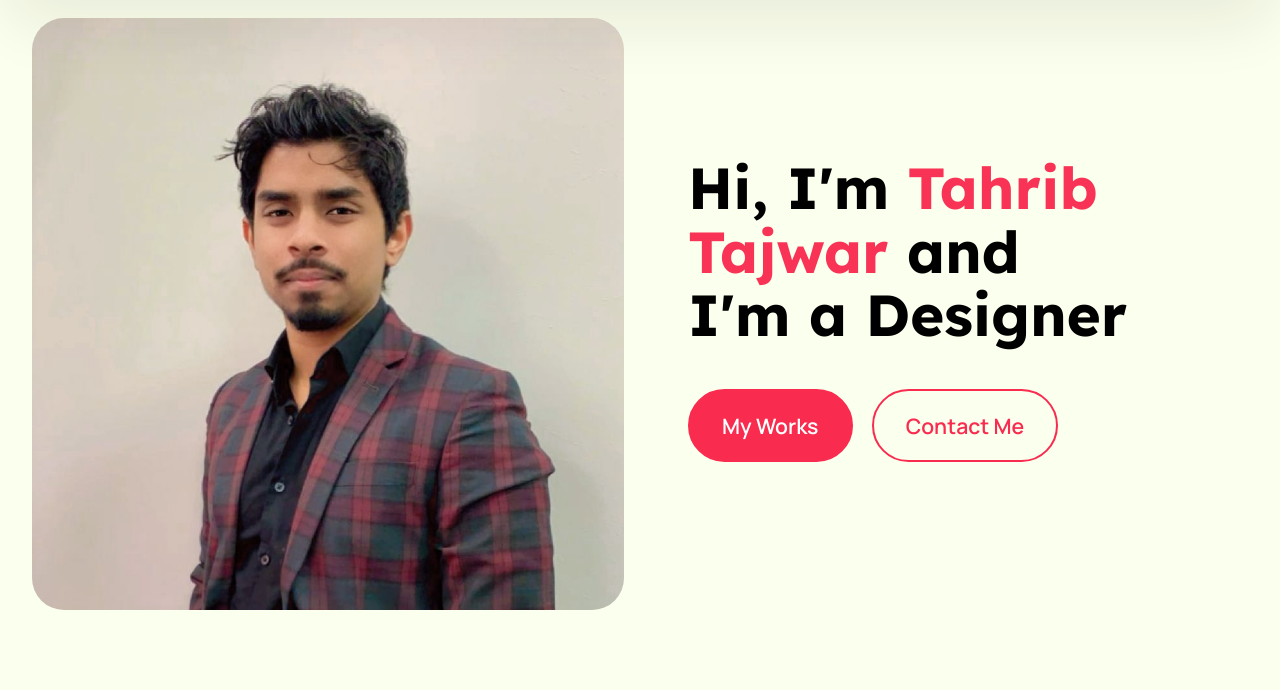
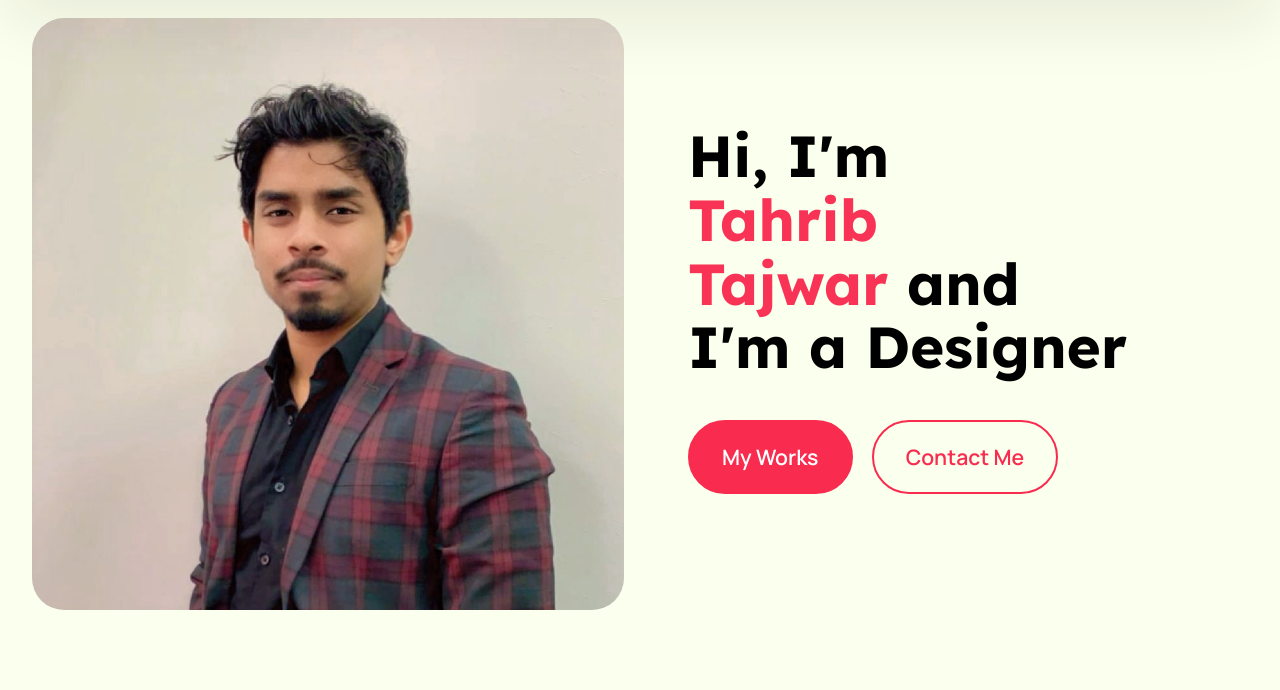
Before and after one commit to Tahrib/Portfolio, a plain HTML site: page index.html in a window 1280 px wide. Shown: the part 110-800 px from the top of the page. Drawn offline with Linux system fonts and the light colour scheme; files whose address does not match are found by name; a web font is replaced by a local one.

Commit message:
Update index.html

```diff
--- a/index.html
+++ b/index.html
@@ -98,7 +98,7 @@
 			<div class="col-12 col-md-12 col-lg">
 				<div class="text-wrapper align-left">
 					<h1 class="mbr-section-title mbr-fonts-style mb-4 display-1">
-						<strong>Hi, I'm <span style="color:#f93356; font-weight:bold;">Tahrib Tajwar</span>&nbsp;and <br>I'm a Designer</strong></h1>
+						<strong>Hi, I'm <br><span style="color:#f93356; font-weight:bold;">Tahrib Tajwar</span>&nbsp;and <br>I'm a Designer</strong></h1>
 
 					<div class="mbr-section-btn mt-3"><a class="btn btn-lg btn-primary display-7" href="index.html#gallery04-4">My Works</a> <a class="btn btn-lg btn-primary-outline display-7" href="mailto:tajwartahrib@gmail.com">Contact Me</a></div>
 				</div>
```
